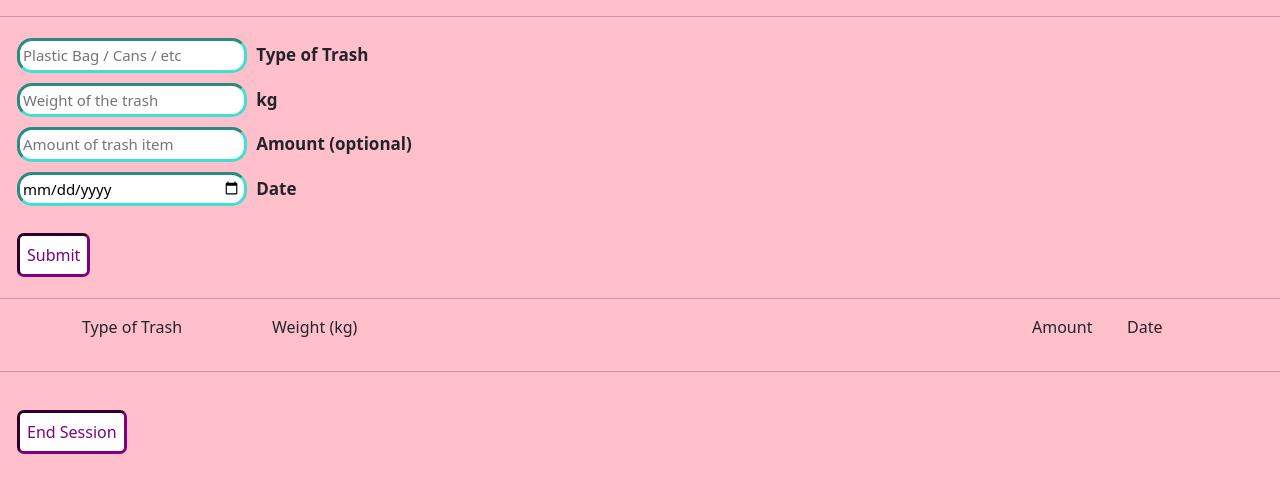
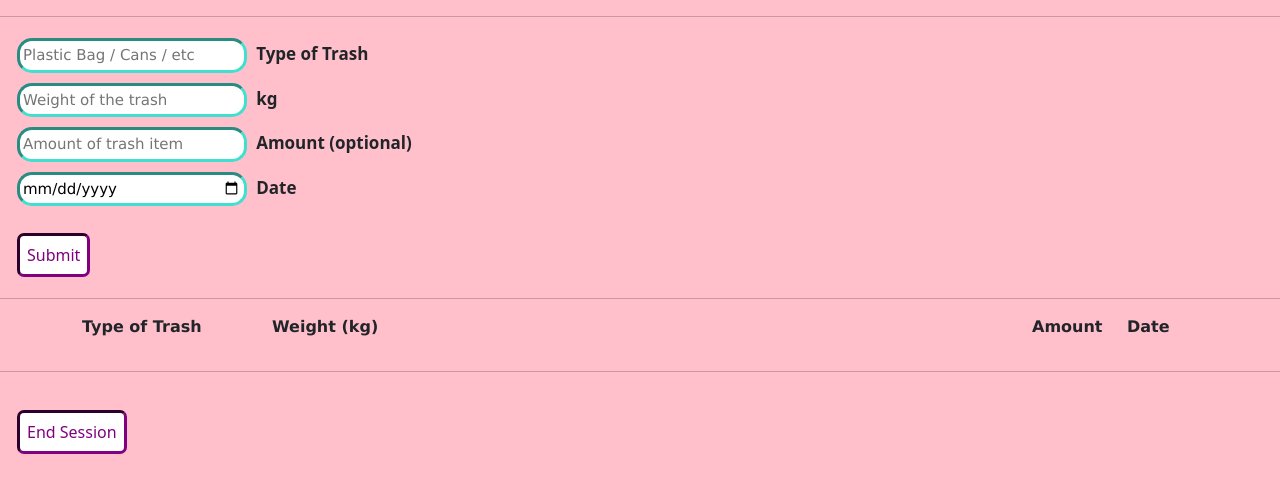
Before and after one commit to Kanataaa/WasteManagement, a plain HTML site: page manage2.html in a window 1280 px wide. Drawn offline with nearby package versions, Linux system fonts and the light colour scheme.

Commit message:
More changes to QOL of website.

```diff
--- a/manage2.css
+++ b/manage2.css
@@ -6,6 +6,7 @@ body {
     margin: 5px;
     margin-left: 17px;
     font-size: 15px;
+    font-family: Verdana, Geneva, Tahoma, sans-serif;
 }
 
 button {
@@ -37,6 +38,12 @@ input {
     padding: 3px;
 }
 
+.textBold {
+    font-weight: bold;
+    font-family: Verdana, Geneva, Tahoma, sans-serif;
+}
+
+
 @keyframes fadeIn {
     from {
         background-color: white;
--- a/manage2.html
+++ b/manage2.html
@@ -29,19 +29,19 @@
         <div class="row">
 
             <div class="col-sm-2 typeAppend">
-                <p>Type of Trash</p>
+                <p class="textBold">Type of Trash</p>
             </div>
 
             <div class="col-sm-6 weightAppend">
-                <p>Weight (kg)</p>
+                <p class="textBold">Weight (kg)</p>
             </div>
 
             <div class="col-sm-1 offset-sm-2 amountAppend">
-                <p>Amount</p>
+                <p class="textBold">Amount</p>
             </div>
 
             <div class="col-sm-1 dateAppend">
-                <p>Date</p>
+                <p class="textBold">Date</p>
             </div>
 
         </div>
```
Also changed, not shown: index.html (+0 -4 lines), script.js (+6 -6 lines).
